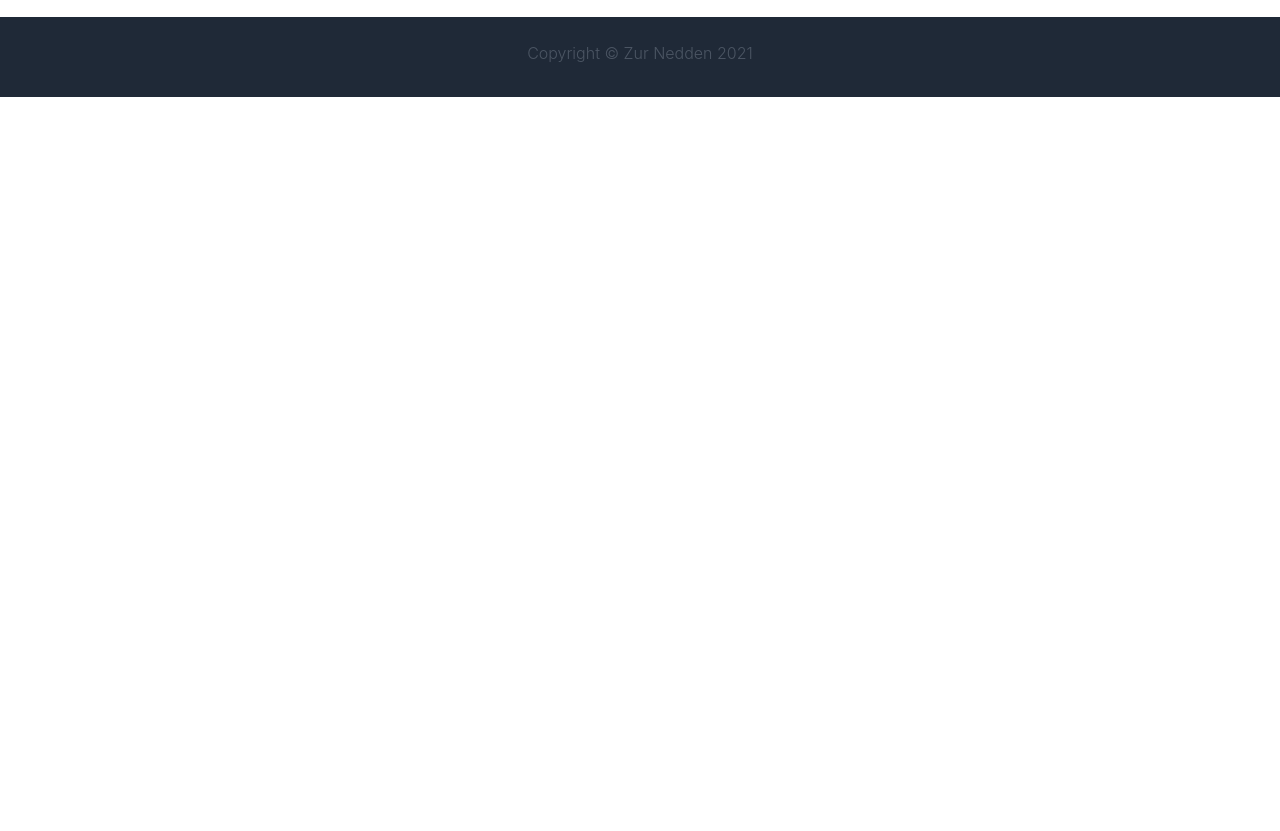
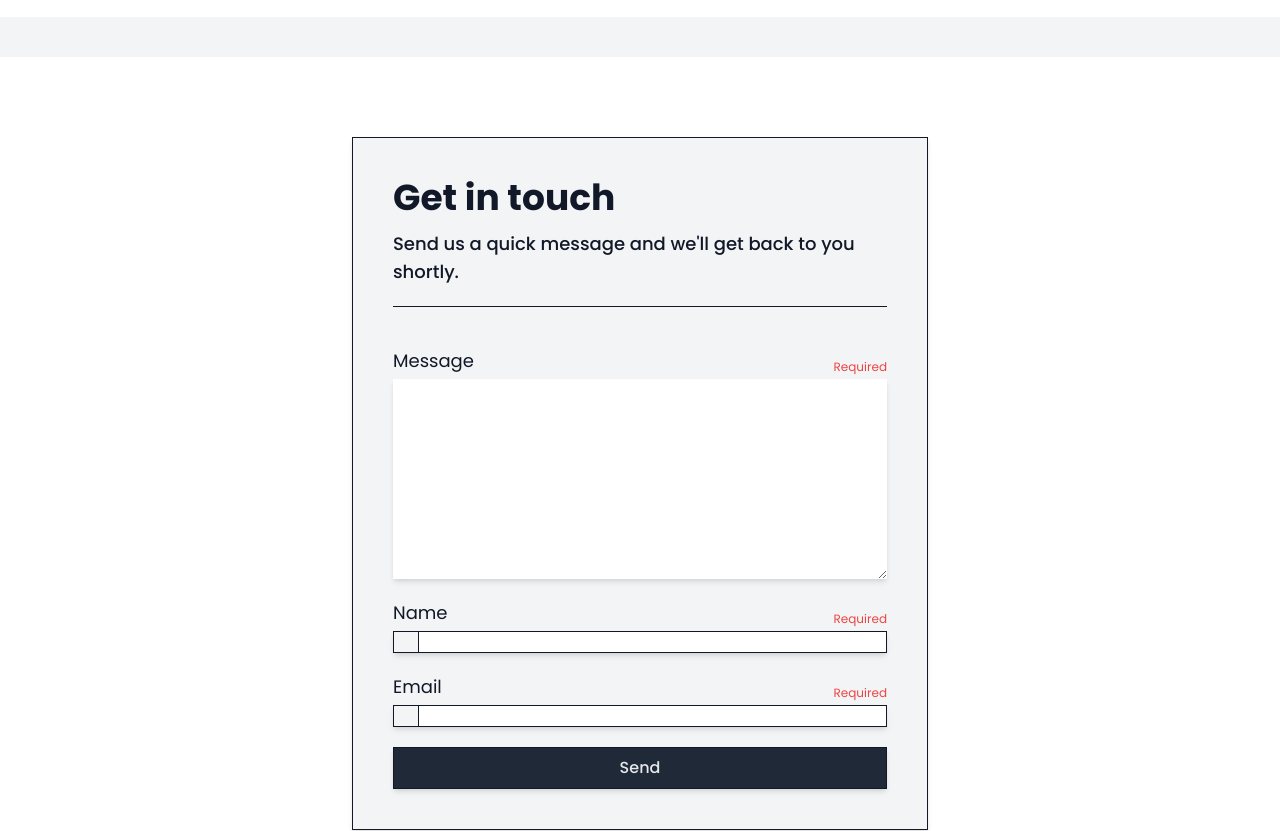
Before and after one commit to GabeNedden/clientTailwind, a React (Create React App) app: page / in a window 1280 px wide. Shown: the part 10120-10951 px from the top of the page. Before the commit the page ends 10217 px from the top, so only its background shows below. Built offline with nearby package versions, Linux system fonts and the light colour scheme.

Commit message:
Contact: Contact in prog

```diff
--- a/package.json
+++ b/package.json
@@ -4,9 +4,12 @@
   "private": true,
   "dependencies": {
     "@craco/craco": "^6.1.2",
+    "@sendgrid/mail": "^7.4.4",
     "@testing-library/jest-dom": "^5.12.0",
     "@testing-library/react": "^11.2.6",
     "@testing-library/user-event": "^12.8.3",
+    "dotenv": "^8.2.0",
+    "express": "^4.17.1",
     "react": "^17.0.2",
     "react-dom": "^17.0.2",
     "react-grid-carousel": "^1.0.1",
--- a/src/components/Contact.js
+++ b/src/components/Contact.js
@@ -2,6 +2,7 @@ import truck from '../images/truck.png';
 
 function Contact() {
     return (
+
         <div class="font-construct items-center justify-between">
             <div class="font-construct text-center block my-8 text-4xl md:text-6xl leading-tight font-bold text-black">Contact Us!</div>
                 <div class="w-10/12 mx-auto flex flex-wrap overflow-hidden">
@@ -24,6 +25,41 @@ function Contact() {
                         Contact Us
                     </button>
             </div>
+
+            <div class="bg-white dark:bg-gray-900">
+                <div class="flex w-full justify-around items-center bg-gray-100 dark:bg-gray-900 text-gray-900 dark:text-white py-5">
+                </div>
+                <form action="" class="my-20 p-10 max-w-xl mx-auto shadow-md sm:border-0 md:border md:border-gray-900 md:dark:border-gray-100 bg-gray-100 dark:bg-gray-800 text-gray-900 dark:text-gray-100">
+                    <div class="mb-10">
+                        <h1 class="font-bold text-4xl mb-3">Get in touch</h1>
+                        <p class="font-medium text-lg mb-5">Send us a quick message and we'll get back to you shortly.</p>
+                        <hr class="border-gray-900 dark:border-gray-100" />
+                    </div>
+                    <div class="mb-5">
+                        <label for="message" class="text-lg flex justify-between items-end"><span>Message</span><span class="text-xs text-red-500">Required</span></label>
+                        <textarea name="message" id="message" cols="30" rows="10" class="shadow-md mt-1 block w-full sm:text-sm rounded-none border-gray-900 dark:border-gray-100 bg-white dark:bg-gray-900"></textarea>
+                    </div>
+                    <div class="mb-5">
+                        <label for="name" class="text-lg flex justify-between items-end"><span>Name</span><span class="text-xs text-red-500 ">Required</span></label>
+                        <div class="mt-1 flex shadow-md">
+                            <span class="inline-flex items-center px-3 rounded-none border border-r-0 border-gray-900 dark:border-gray-100"><i class="fas fa-user"></i></span>
+                            <input type="text" name="name" class="flex-1 block w-full sm:text-sm rounded-none border border-gray-900 dark:border-gray-100 bg-white dark:bg-gray-900" />
+                        </div>
+                    </div>
+                    <div class="mb-5">
+                        <label for="email" class="text-lg flex justify-between items-end"><span>Email</span><span class="text-xs text-red-500">Required</span></label>
+                        <div class="mt-1 flex shadow-md">
+                            <span class="inline-flex items-center px-3 rounded-none border border-r-0 border-gray-900 dark:border-gray-100"><i class="fas fa-envelope"></i></span>
+                            <input type="email" name="email" class="flex-1 block w-full sm:text-sm rounded-none border border-gray-900 dark:border-gray-100 bg-white dark:bg-gray-900" />
+                        </div>
+                    </div>
+                    <div>
+                        <button type="button" class="font-medium shadow-md rounded-none p-2 w-full focus:outline-none focus:ring-2 focus:ring-offset-2 border border-gray-900 dark:border-gray-100 bg-gray-800 dark:bg-gray-200 text-gray-200 dark:text-gray-800 hover:bg-gray-900 dark:hover:bg-gray-100"><i class="fas fa-check"></i> Send</button>
+                    </div>
+                </form>
+                </div>
+
+
         </div>
     )
 }
```
Also changed, not shown: 1 other file (tests, documents, lock files or other folders).
